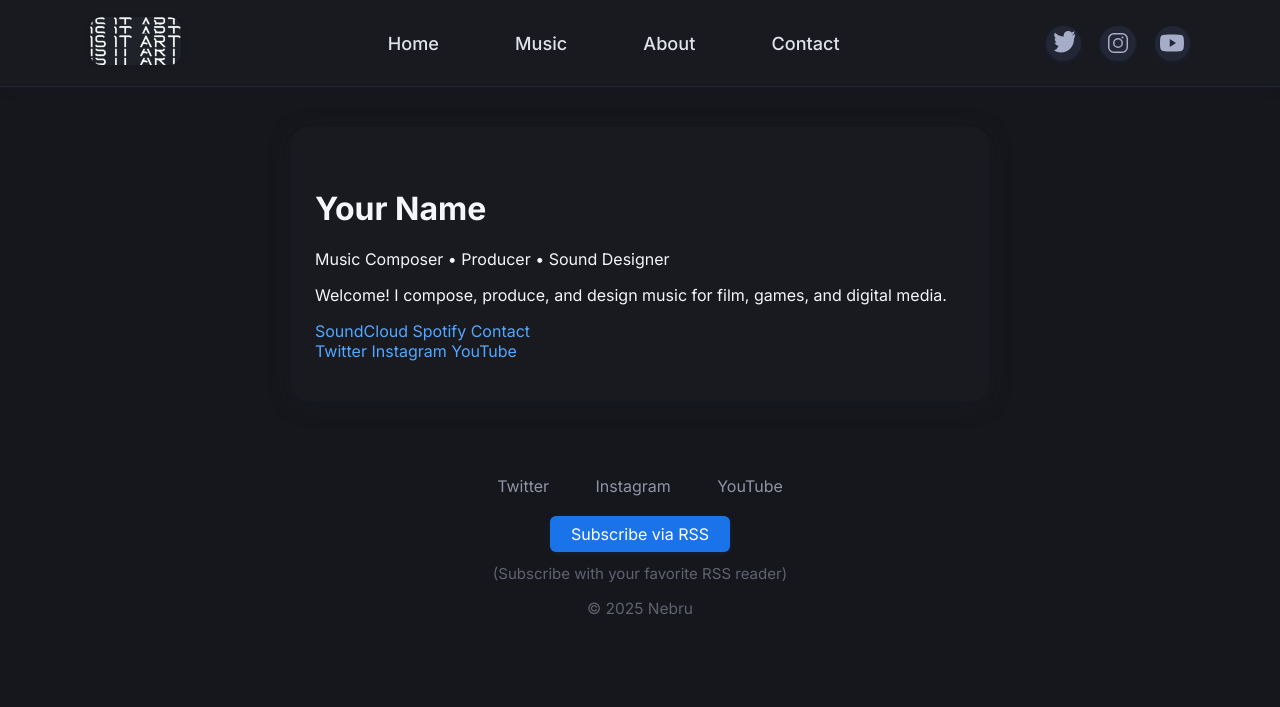
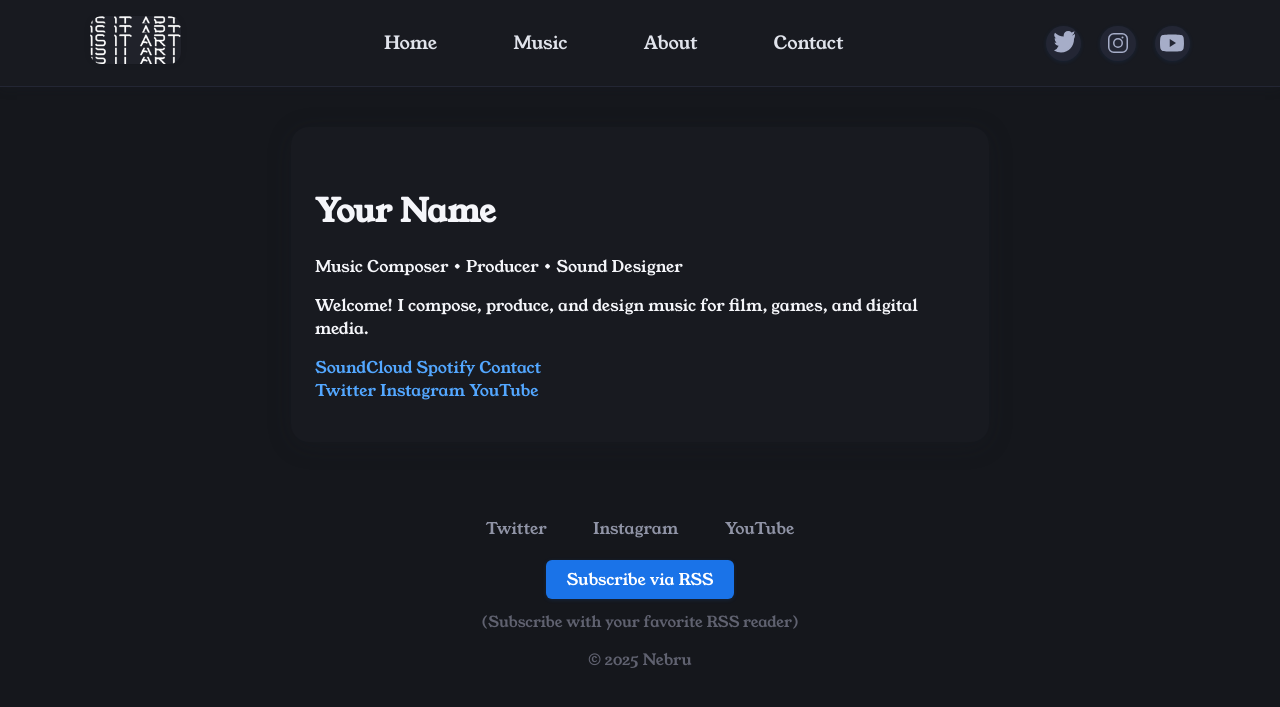
Before and after one commit to 0xnebru/0xnebru.github.io, a Jekyll site: the page built from index.md, in a window 1280 px wide. Shown: the top 707 px of the page. Built offline with Jekyll 4.4.1, drawn with Linux system fonts in a browser that asks for light colours.

Commit message:
Update style.css

```diff
--- a/assets/style.css
+++ b/assets/style.css
@@ -1,5 +1,12 @@
+@font-face {
+  font-family: 'Young Serif';
+  src: url('/font/YoungSerif-Regular.ttf') format('truetype');
+  font-weight: 400;
+  font-style: normal;
+  font-display: swap;
+}
 body {
-  font-family: 'Inter', system-ui, sans-serif;
+  font-family: 'Young Serif', serif;
   background: #15171c;
   color: #f5f6fa;
   margin: 0;
```
